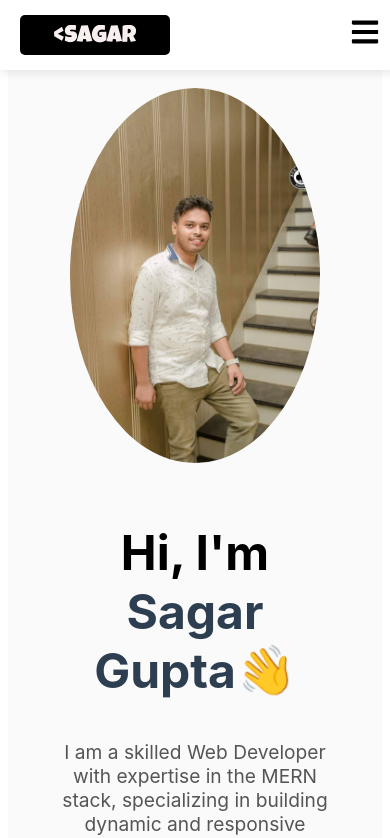
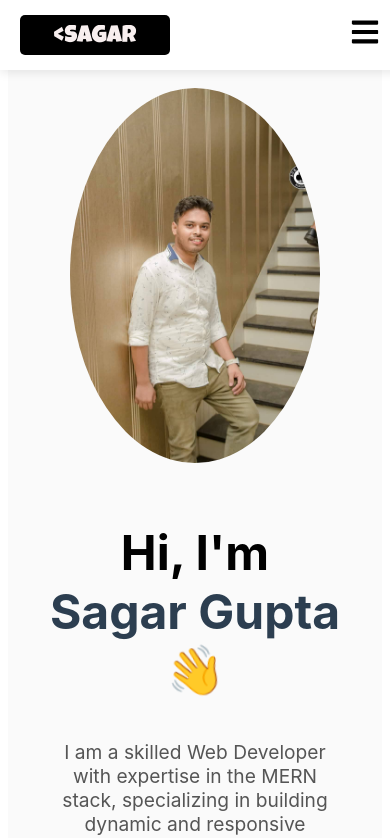
Before and after one commit to thesagargupta/PERSONAL-PORTFOLIO, a React (Vite) app: page / in a window 390 px wide. Shown: the top 838 px of the page. Built offline with nearby package versions, Linux system fonts and the light colour scheme; a web font is replaced by a local one.

Commit message:
commit fix

```diff
--- a/src/components/Home.css
+++ b/src/components/Home.css
@@ -140,10 +140,16 @@
       margin-bottom: 20px; /* Add spacing between image and content */
     }
 
+    /* Ensure name stays together */
+
     .intro-text {
       padding-left: 0;
       padding-right: 0;
     }
+  /* Prevent name from breaking into two lines */
+.name {
+  white-space: nowrap; /* Ensures text stays on the same line */
+}
 
     .extra-info {
       gap: 20px;
```
